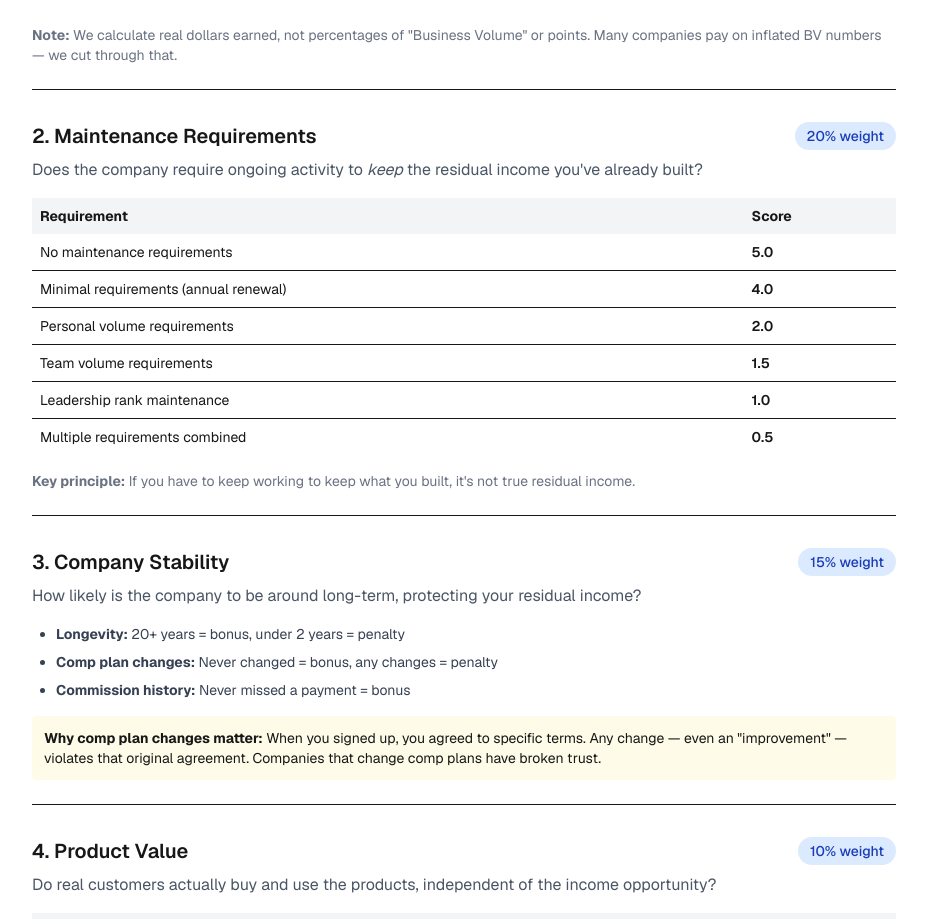
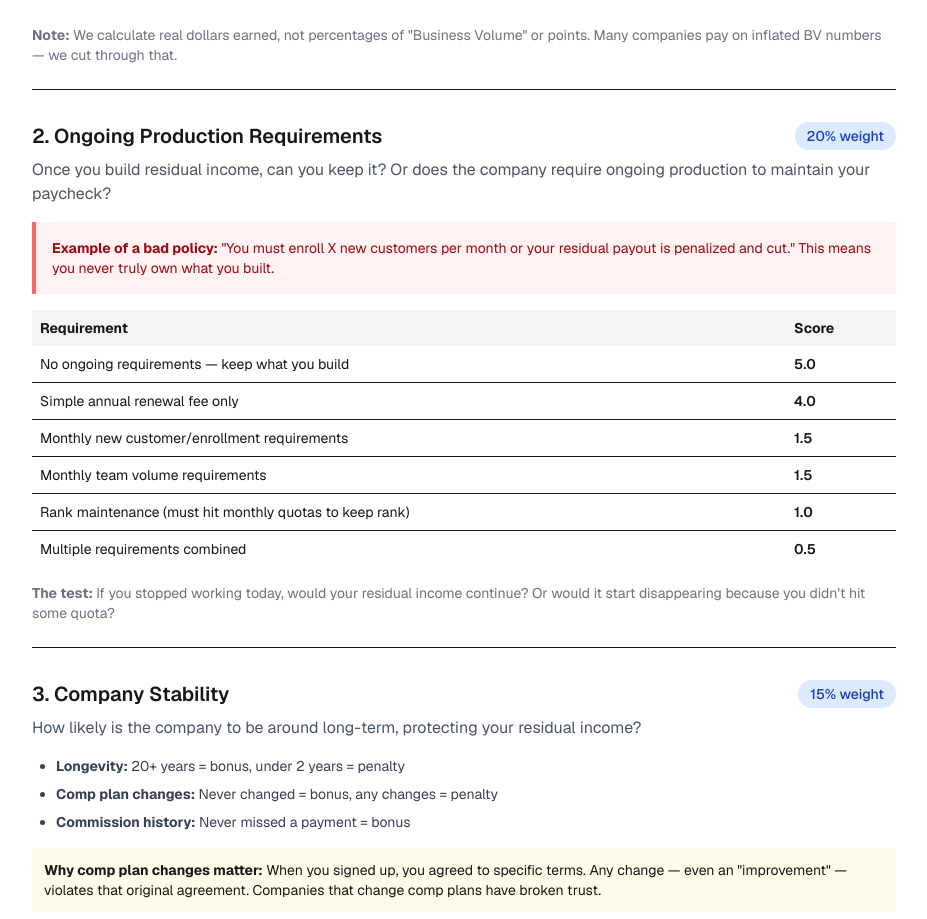
Before and after one commit to homebusinessacademy/home-business-watch, a Next.js app: page /how-we-rate in a window 1280 px wide. Shown: the part 1668-2587 px from the top of the page, without its empty margins (176-1103 px from the left). Built offline with nearby package versions, Linux system fonts and the light colour scheme.

Commit message:
Clarify Factor 2: rename to 'Ongoing Production Requirements', add example of bad policy (monthly enrollment quotas)

```diff
--- a/src/app/how-we-rate/page.tsx
+++ b/src/app/how-we-rate/page.tsx
@@ -101,12 +101,17 @@ export default function HowWeRatePage() {
         {/* Factor 2 */}
         <div className="mb-8 border-b pb-6">
           <div className="flex items-center justify-between mb-2">
-            <h3 className="text-xl font-semibold">2. Maintenance Requirements</h3>
+            <h3 className="text-xl font-semibold">2. Ongoing Production Requirements</h3>
             <span className="bg-blue-100 text-blue-800 px-3 py-1 rounded-full text-sm font-medium">20% weight</span>
           </div>
           <p className="text-gray-600 mb-4">
-            Does the company require ongoing activity to <em>keep</em> the residual income you've already built?
+            Once you build residual income, can you keep it? Or does the company require ongoing production to maintain your paycheck?
           </p>
+          <div className="bg-red-50 border-l-4 border-red-400 p-4 mb-4">
+            <p className="text-red-800 text-sm">
+              <strong>Example of a bad policy:</strong> "You must enroll X new customers per month or your residual payout is penalized and cut." This means you never truly own what you built.
+            </p>
+          </div>
           <div className="overflow-x-auto">
             <table className="w-full text-sm">
               <thead className="bg-gray-100">
@@ -116,17 +121,17 @@ export default function HowWeRatePage() {
                 </tr>
               </thead>
               <tbody>
-                <tr className="border-b"><td className="p-2">No maintenance requirements</td><td className="p-2 font-semibold">5.0</td></tr>
-                <tr className="border-b"><td className="p-2">Minimal requirements (annual renewal)</td><td className="p-2 font-semibold">4.0</td></tr>
-                <tr className="border-b"><td className="p-2">Personal volume requirements</td><td className="p-2 font-semibold">2.0</td></tr>
-                <tr className="border-b"><td className="p-2">Team volume requirements</td><td className="p-2 font-semibold">1.5</td></tr>
-                <tr className="border-b"><td className="p-2">Leadership rank maintenance</td><td className="p-2 font-semibold">1.0</td></tr>
+                <tr className="border-b"><td className="p-2">No ongoing requirements — keep what you build</td><td className="p-2 font-semibold">5.0</td></tr>
+                <tr className="border-b"><td className="p-2">Simple annual renewal fee only</td><td className="p-2 font-semibold">4.0</td></tr>
+                <tr className="border-b"><td className="p-2">Monthly new customer/enrollment requirements</td><td className="p-2 font-semibold">1.5</td></tr>
+                <tr className="border-b"><td className="p-2">Monthly team volume requirements</td><td className="p-2 font-semibold">1.5</td></tr>
+                <tr className="border-b"><td className="p-2">Rank maintenance (must hit monthly quotas to keep rank)</td><td className="p-2 font-semibold">1.0</td></tr>
                 <tr><td className="p-2">Multiple requirements combined</td><td className="p-2 font-semibold">0.5</td></tr>
               </tbody>
             </table>
           </div>
           <p className="mt-4 text-sm text-gray-500">
-            <strong>Key principle:</strong> If you have to keep working to keep what you built, it's not true residual income.
+            <strong>The test:</strong> If you stopped working today, would your residual income continue? Or would it start disappearing because you didn't hit some quota?
           </p>
         </div>
 
```
Also changed, not shown: 1 other file (tests, documents, lock files or other folders).
